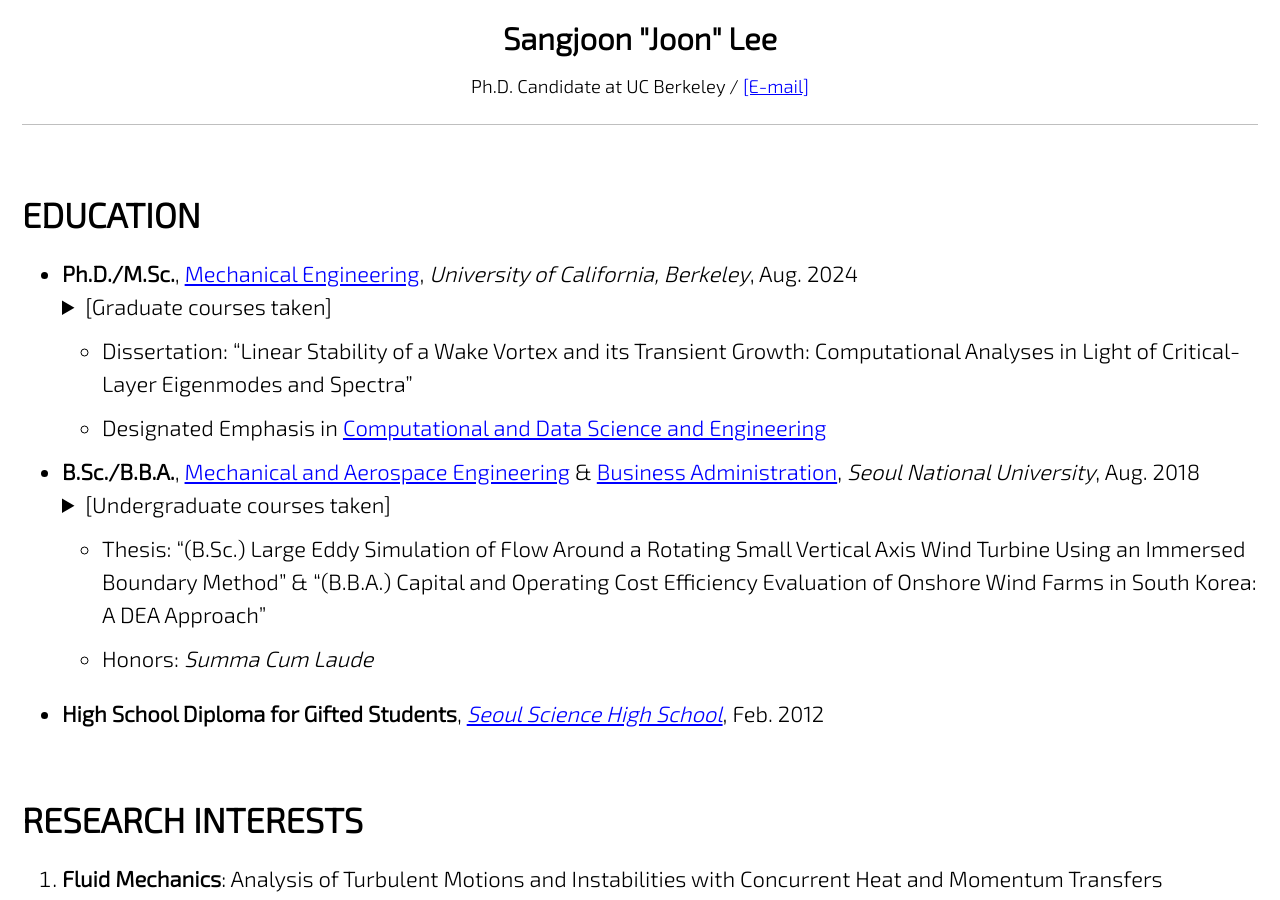
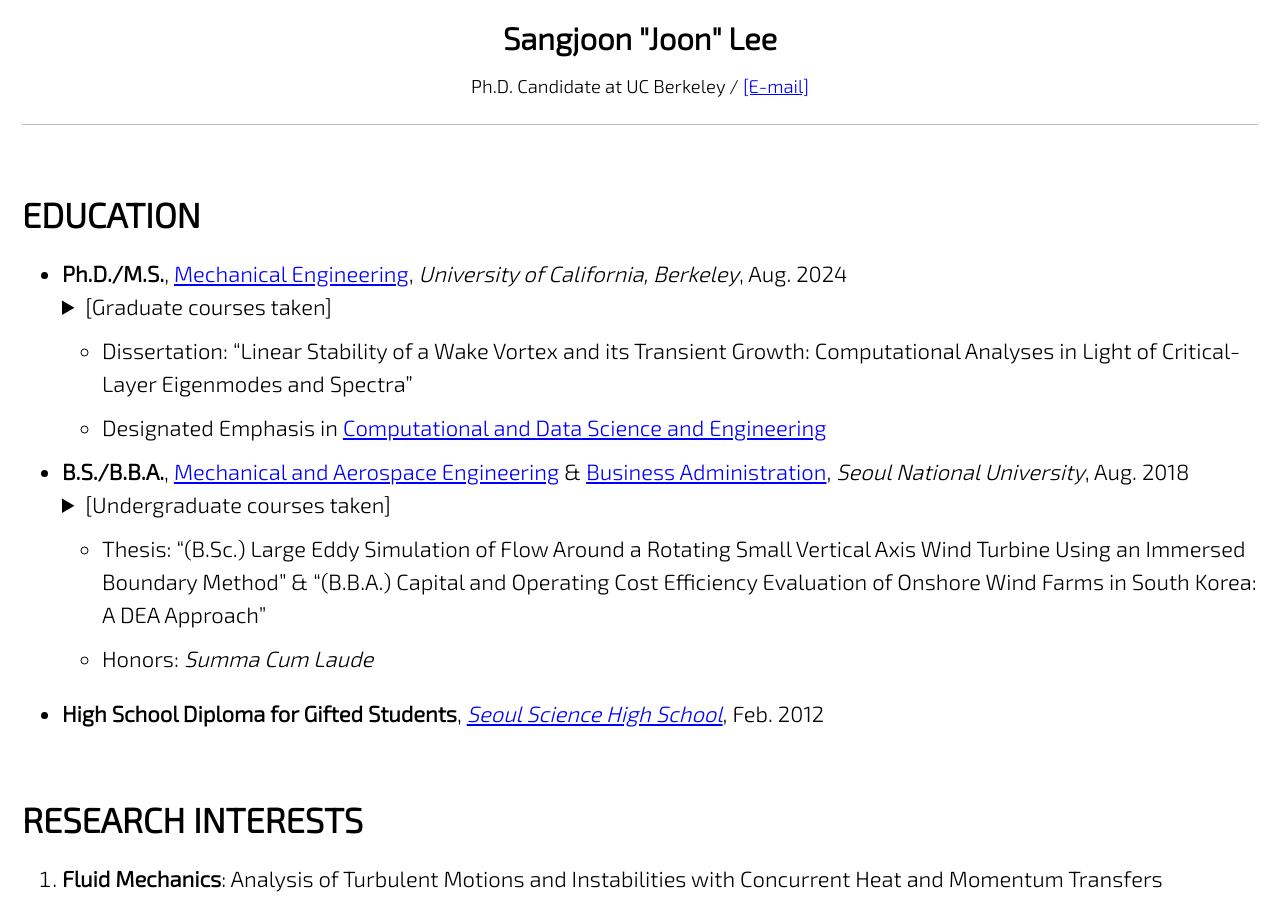
Before and after one commit to jun9303/jun9303.github.io, a Jekyll site: the page built from _pages/about_me.md, in a window 1280 px wide and 900 px high, scrolled down 507 px. Built offline with Jekyll 4.4.1, drawn with Linux system fonts in a browser that asks for light colours; cached includes are drawn as plain includes; nearby versions of some CDN libraries.

Commit message:
Profile Updated 071324

```diff
--- a/_pages/about_me.md
+++ b/_pages/about_me.md
@@ -17,7 +17,7 @@ feature_row:
 
 # EDUCATION
 
-- **Ph.D./M.Sc.**, [Mechanical Engineering](http://me.berkeley.edu/), *University of California, Berkeley*, Aug. 2024
+- **Ph.D./M.S.**, [Mechanical Engineering](http://me.berkeley.edu/), *University of California, Berkeley*, Aug. 2024
     <details>
       <summary>[Graduate courses taken]</summary>
       <small><b>Fluid Mechanics</b>: Advanced Fluid Mechanics (1 & 2), Engineering Aerodynamics, Experimental Methods in Single-and Multiphase Flows, Graduate Ocean Engineering Seminar, Hydrodynamic Stability and Instability, Oceanic and Atmospheric Waves, Teaching of Mechanical Engineering at the University Level, Topics in Fluid Mechanics - Vortex Dynamics
@@ -31,7 +31,7 @@ feature_row:
   + Dissertation: "Linear Stability of a Wake Vortex and its Transient Growth: Computational Analyses in Light of Critical-Layer Eigenmodes and Spectra"
   + Designated Emphasis in [Computational and Data Science and Engineering](https://data.berkeley.edu/decdse/)
 
-- **B.Sc./B.B.A.**, [Mechanical and Aerospace Engineering](http://me.snu.ac.kr/en) & [Business Administration](http://cba.snu.ac.kr/en), *Seoul National University*, Aug. 2018
+- **B.S./B.B.A.**, [Mechanical and Aerospace Engineering](http://me.snu.ac.kr/en) & [Business Administration](http://cba.snu.ac.kr/en), *Seoul National University*, Aug. 2018
     <details>
       <summary>[Undergraduate courses taken]</summary>
       <small><b>Engineering</b>: Applied Fluid Mechanics, Creative Engineering Design, Digital Computer Concept and Practice, Digital Fabrication and Manufacturing, Dynamics, Engineering Mathematics (1 & 2), Fluid Mechanics, Heat Transfer, Introduction to Electrical and Computer Engineering, Management in Mechanical Engineering (1 & 2), Manufacturing Processes, Mechanical Drawing, Mechanical Engineering Lab. (1 & 2), Mechanical System Design Project (1 & 2), Mechanics and Design, Solid Mechanics, Thermodynamics, Writing in Science & Technology</small><br>
```
